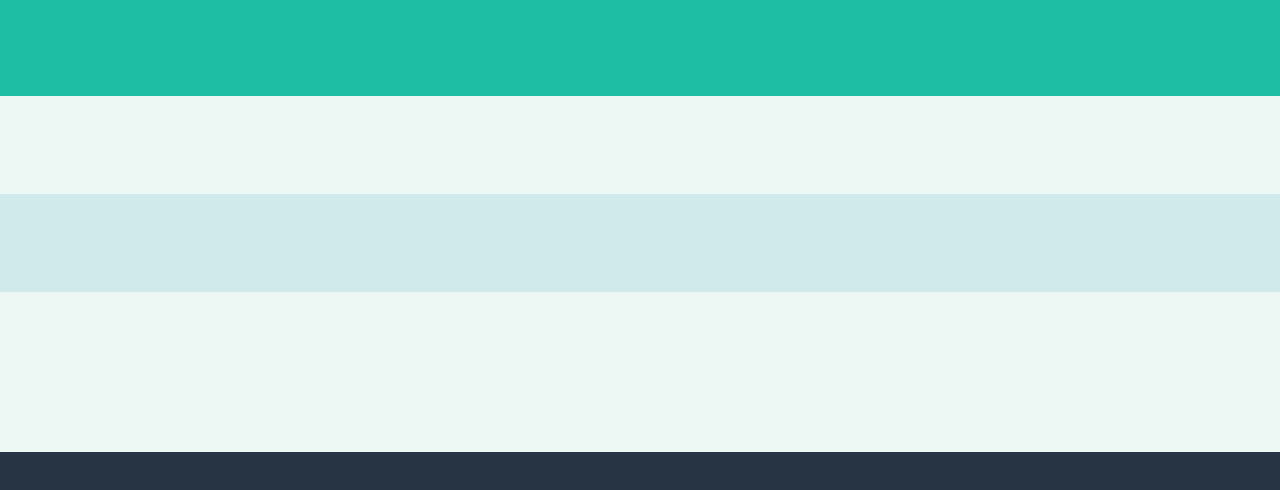
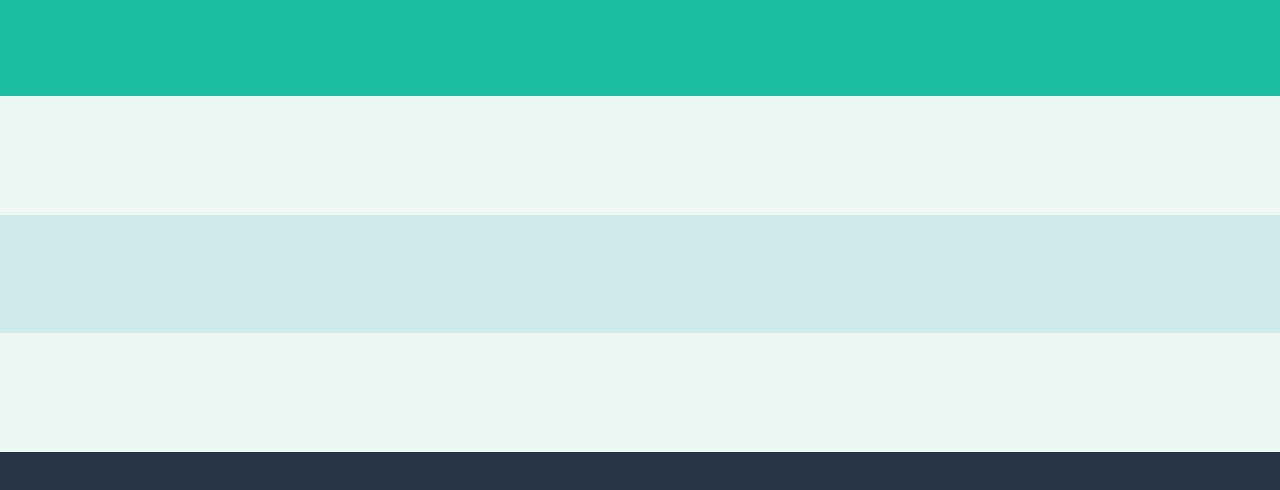
Before and after one commit to igilgamesh/Whatsapp, a plain HTML site: page index.html in a window 1280 px wide. Drawn offline with Linux system fonts and the light colour scheme.

Commit message:
changed fixed height to auto

```diff
--- a/styles.css
+++ b/styles.css
@@ -8,7 +8,7 @@ body {
   font-family: "Segoe UI", Tahoma, Geneva, Verdana, sans-serif;
   display: grid;
   grid-template-columns: 50% 50%;
-  grid-template-rows: 12% auto auto 20% 43.5%;
+  grid-template-rows: 12% auto auto auto 43.5%;
   grid-template-areas:
     "header  header"
     "sec1    sec1"
```
